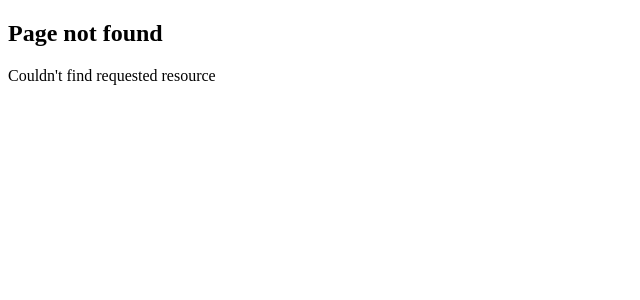
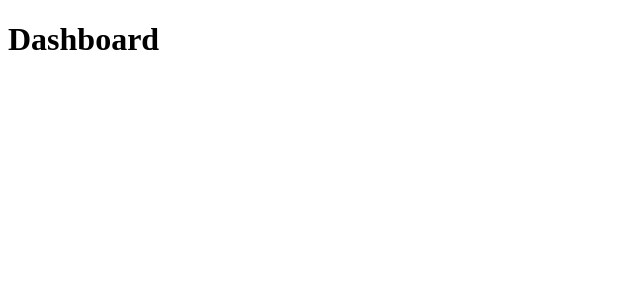
Before and after one commit to TestUser1001/NextJS-tutorial-follow, a Next.js app: page /dashboard in a window 1280 px wide. Before the commit this address had no page. Shown: the top 300 px of the page, without its empty margins (0-640 px from the left). Built offline with nearby package versions, Linux system fonts and the light colour scheme.

Commit message:
file colocation

```diff
--- /dev/null
+++ b/src/app/dashboard/line-chart.tsx
@@ -0,0 +1,3 @@
+export default function LineChart() {
+  return <h1>Line chart</h1>;
+}
--- /dev/null
+++ b/src/app/dashboard/page.tsx
@@ -0,0 +1,7 @@
+function BarChart() {
+  return <h1>Bar chart</h1>;
+}
+
+export default function Dashboard() {
+  return <h1>Dashboard</h1>;
+}
```
